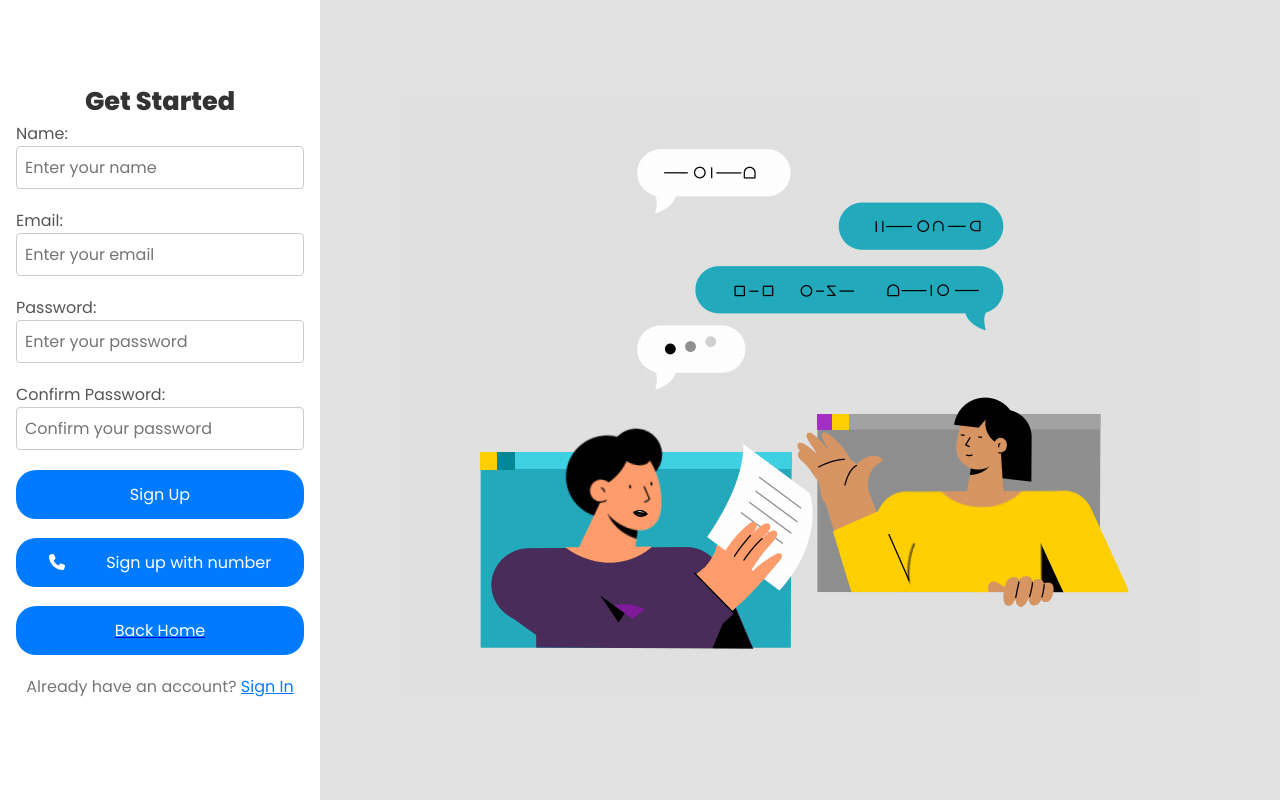
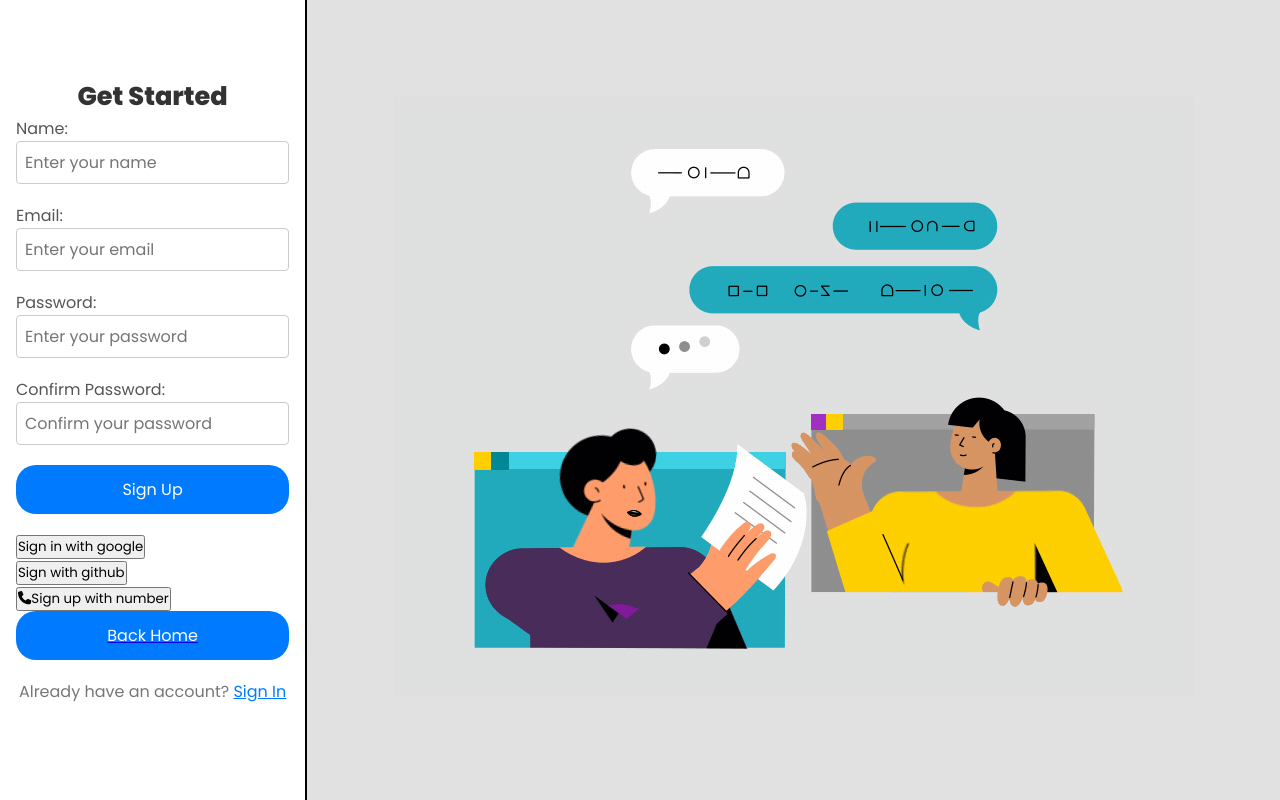
Before and after one commit to dinexh/SynText, a React (Create React App) app in the folder app/: page /auth in a window 1280 px wide. Built offline with nearby package versions, Linux system fonts and the light colour scheme; the HTML template or start-up script is replaced by a standard one.

Commit message:
started redoing auth page

```diff
--- a/app/src/pages/auth/auth.css
+++ b/app/src/pages/auth/auth.css
@@ -17,13 +17,16 @@
     /* padding: 2rem; */
     /* border: 2px solid #007bff; */
     /* height: auto; */
+    /* background-color: #E0E1E0; */
     height: 100vh;
-    width: 25%;
+    width: 24%;
     /* padding-top: 2rem; */
     display: flex;
     flex-direction: column;
     justify-content: center;
     align-items: center;
+    border-right: 2px solid black;
+    /* border-style: dashed; */
 }
 .auth-logo-image{
     box-shadow: rgba(0, 0, 0, 0.35) 0px 5px 15px;
@@ -35,7 +38,7 @@
 }
 .auth-container-in-two {
     height: 100vh;
-    width: 75%;
+    width: 76%;
     display: flex;
     justify-content: center;
     align-items: center;
@@ -111,6 +114,9 @@
 .auth-toggle:hover {
     color: #0056b3;
 }
+.back-home-link link{
+    text-decoration:none;
+}
 .back-home-link p {
     font-size: 1rem;
     font-weight: 400;
--- a/app/src/pages/auth/auth.jsx
+++ b/app/src/pages/auth/auth.jsx
@@ -1,6 +1,4 @@
 import React, { useState } from 'react';
-// import { ToastContainer, toast } from 'react-toastify';
-// import 'react-toastify/dist/ReactToastify.css';
 import './auth.css';
 import authImage from "../../Assets/Chat.gif";
 import { Link } from 'react-router-dom';
@@ -130,7 +128,13 @@ const Auth = () => {
                 <div className="auth-form-group">
                   <button type="submit">Sign Up</button>
                 </div>
-                <div className="auth-form-group" id="phone">
+                <div className="auth-form-group-google">
+                  <button>Sign in with google</button>
+                </div>
+                <div className="auth-form-group-github">
+                  <button>Sign with github</button>
+                </div>
+                <div className="auth-form-group-number" id="phone">
                   <button>
                     <FontAwesomeIcon icon={faPhone} />
                     Sign up with number
--- a/app/src/pages/home/home.css
+++ b/app/src/pages/home/home.css
@@ -46,27 +46,31 @@
     align-items: flex-start;
 }
 .home-container-in-two h1 {
-    font-size: 1.8rem;
+    font-size: 2rem;
     font-weight: 800;
 }
 .home-container-in-two h2 {
-    font-size: 1.1rem;
+    font-size: 1.8rem;
     font-weight: 500;
+    margin-top: 1rem;
 }
 .home-container-in-two p {
     margin-top: 0.5rem;
-    font-size: 1.2rem;
+    font-size: 1.3rem;
+    color: grey;
     font-weight: 400;
+    margin-top: 1rem;
 }
 .home-container-in-two button {
-    margin-top: 0.5rem;
-    padding: 0.5rem;
+    margin-top: 1rem;
+    padding: 0.8rem;
     border-radius: 10px;
     background-color: lightblue;
     color: black;
     transition: background-color 0.3s, color 0.3s;
     border: none;
     cursor: pointer;
+    font-size: 1rem;
 }
 .home-container-in-two button:hover {
     background-color: blue;
--- a/app/src/pages/home/home.jsx
+++ b/app/src/pages/home/home.jsx
@@ -26,7 +26,7 @@ const Home = () => {
       </div>
       <div className="home-footer">
         <div className="home-footer-in">
-          <p>Designed and Developed by <a href="#">Dinesh Korukonda</a> | All Rights Reserved</p>
+          <p>Designed and Developed by <a href="/">Dinesh Korukonda</a> | All Rights Reserved</p>
         </div>
       </div>
     </div>
```
